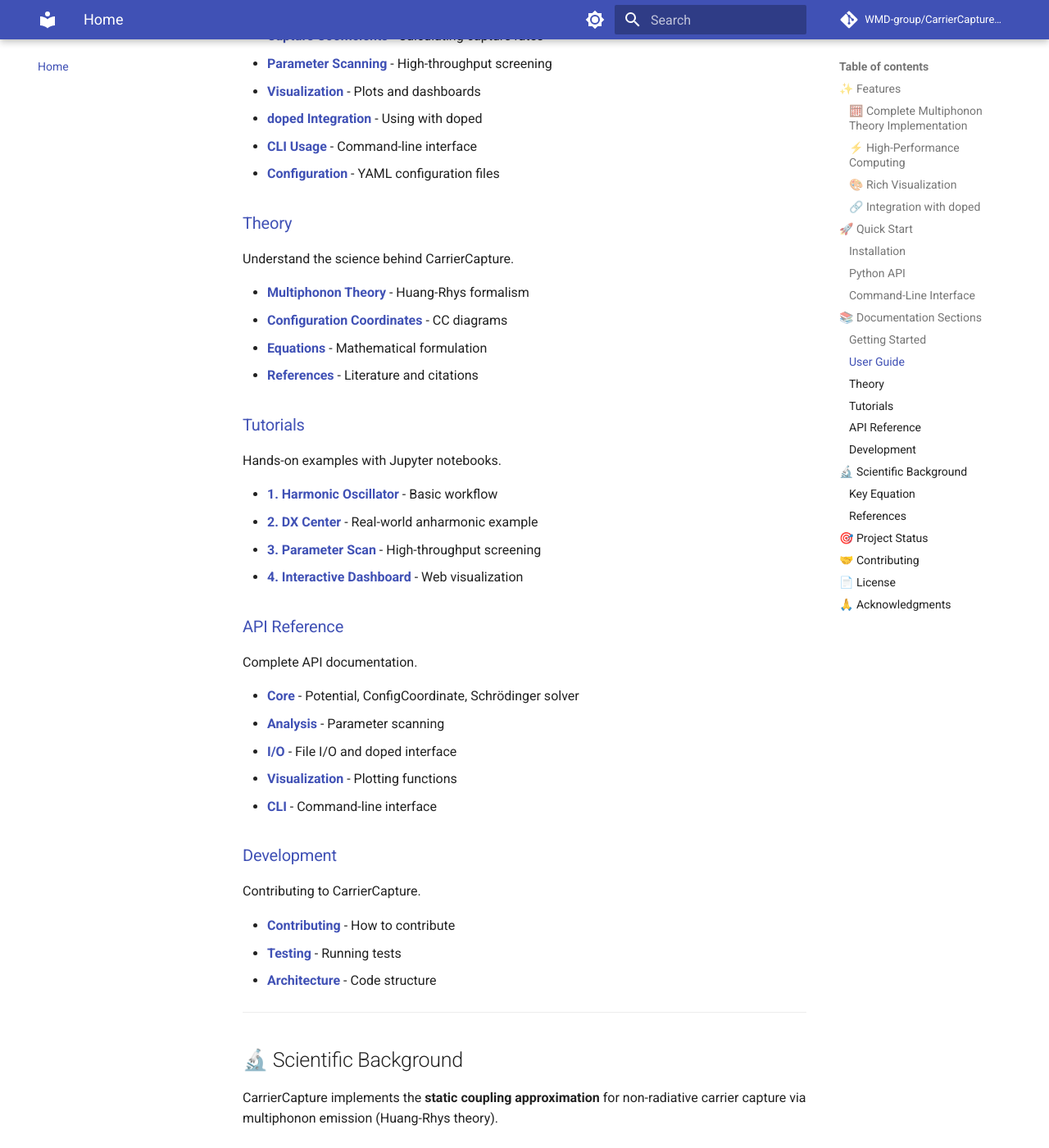
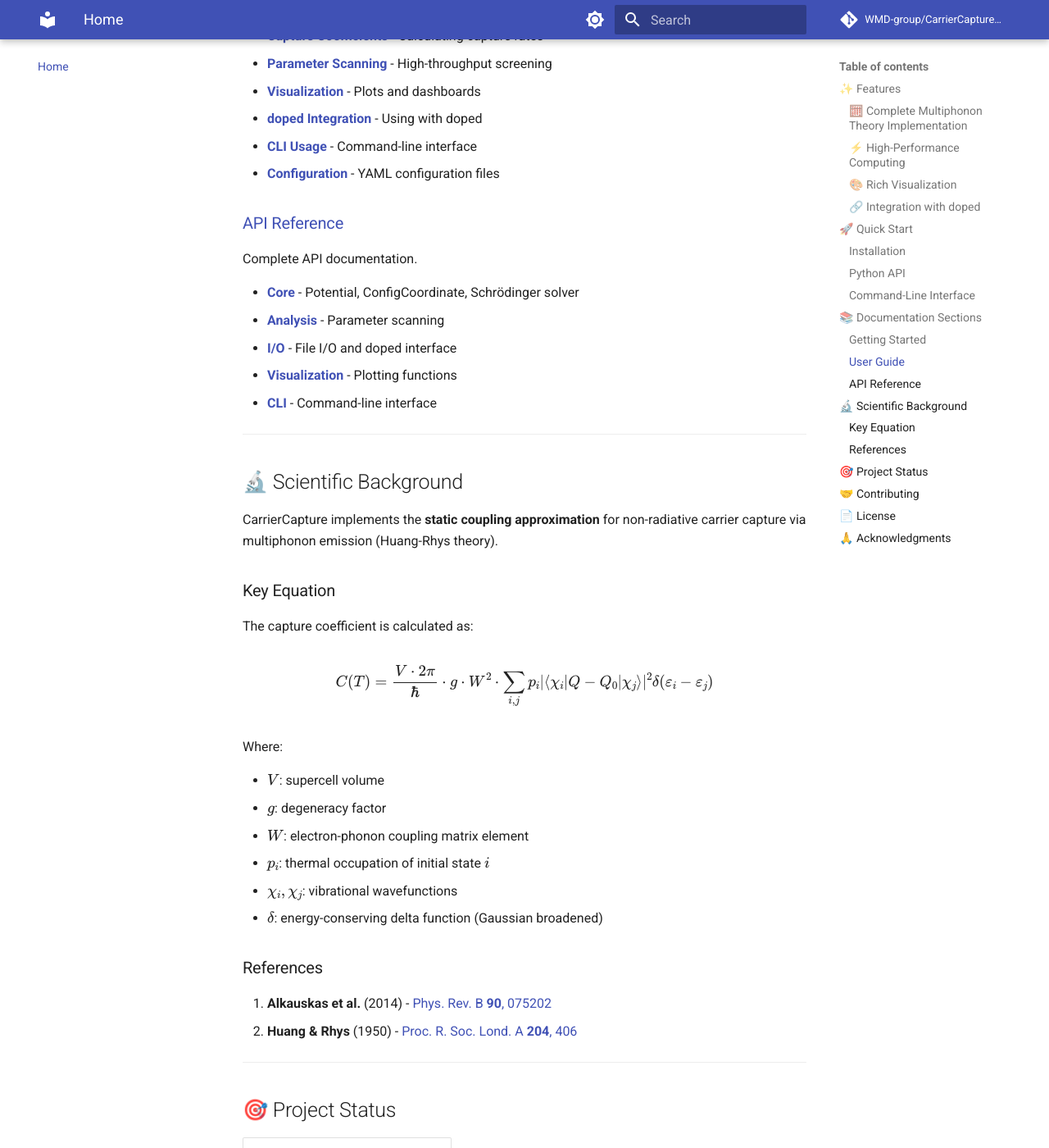
Before and after one commit to WMD-group/CarrierCapture.py, an MkDocs documentation site: the page built from docs/index.md, in a window 1280 px wide and 1400 px high, scrolled down 2885 px. Shown: the whole window at 82% size. Built offline with MkDocs 1.6.1 and Material for MkDocs 9.7.7, drawn with Linux system fonts in a browser that asks for light colours; comment, search, counter and statistics services are not loaded; some of the changed text lies outside the part shown.

Commit message:
Fix documentation and visualization issues
- Remove empty Theory, Tutorials, and Development sections from docs
- Add clickable URL for Huang & Rhys (1950) paper in README and docs
- Fix deprecated Dash method: replace app.run_server() with app.run()

Co-Authored-By: Claude Opus 4.5 <noreply@anthropic.com>

```diff
--- a/docs/index.md
+++ b/docs/index.md
@@ -122,22 +122,6 @@ Learn how to use CarrierCapture effectively.
 - **[CLI Usage](user-guide/cli-usage.md)** - Command-line interface
 - **[Configuration](user-guide/configuration.md)** - YAML configuration files
 
-### [Theory](theory/multiphonon-theory.md)
-Understand the science behind CarrierCapture.
-
-- **[Multiphonon Theory](theory/multiphonon-theory.md)** - Huang-Rhys formalism
-- **[Configuration Coordinates](theory/configuration-coordinates.md)** - CC diagrams
-- **[Equations](theory/equations.md)** - Mathematical formulation
-- **[References](theory/references.md)** - Literature and citations
-
-### [Tutorials](tutorials/index.md)
-Hands-on examples with Jupyter notebooks.
-
-- **[1. Harmonic Oscillator](tutorials/01-harmonic-oscillator.md)** - Basic workflow
-- **[2. DX Center](tutorials/02-dx-center.md)** - Real-world anharmonic example
-- **[3. Parameter Scan](tutorials/03-parameter-scan.md)** - High-throughput screening
-- **[4. Interactive Dashboard](tutorials/04-interactive-dashboard.md)** - Web visualization
-
 ### [API Reference](api/index.md)
 Complete API documentation.
 
@@ -146,13 +130,6 @@ Complete API documentation.
 - **[I/O](api/io.md)** - File I/O and doped interface
 - **[Visualization](api/visualization.md)** - Plotting functions
 - **[CLI](api/cli.md)** - Command-line interface
-
-### [Development](development/contributing.md)
-Contributing to CarrierCapture.
-
-- **[Contributing](development/contributing.md)** - How to contribute
-- **[Testing](development/testing.md)** - Running tests
-- **[Architecture](development/architecture.md)** - Code structure
 
 ---
 
@@ -178,7 +155,7 @@ Where:
 ### References
 
 1. **Alkauskas et al.** (2014) - [Phys. Rev. B **90**, 075202](https://doi.org/10.1103/PhysRevB.90.075202)
-2. **Huang & Rhys** (1950) - Proc. R. Soc. Lond. A **204**, 406
+2. **Huang & Rhys** (1950) - [Proc. R. Soc. Lond. A **204**, 406](https://royalsocietypublishing.org/rspa/article/204/1078/406/8369/Theory-of-light-absorption-and-non-radiative)
 
 ---
 
@@ -199,7 +176,7 @@ Where:
 
 ## 🤝 Contributing
 
-Contributions are welcome! See our [Contributing Guide](development/contributing.md) for details.
+Contributions are welcome! Please feel free to submit a Pull Request.
 
 ---
 
```
Also changed, not shown: README.md (+1 -1 lines), docs/getting-started/basic-concepts.md (+1 -1 lines), 1 other file.
